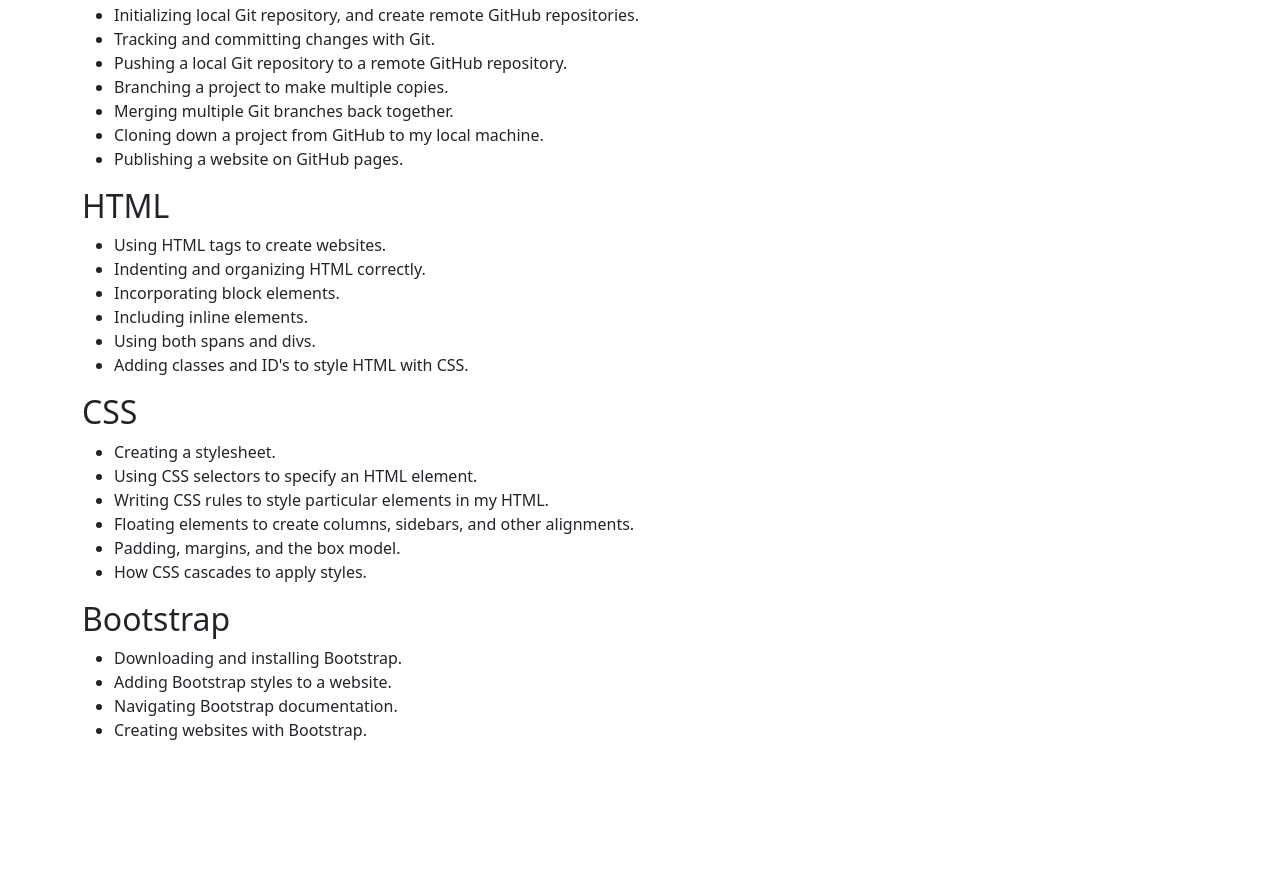
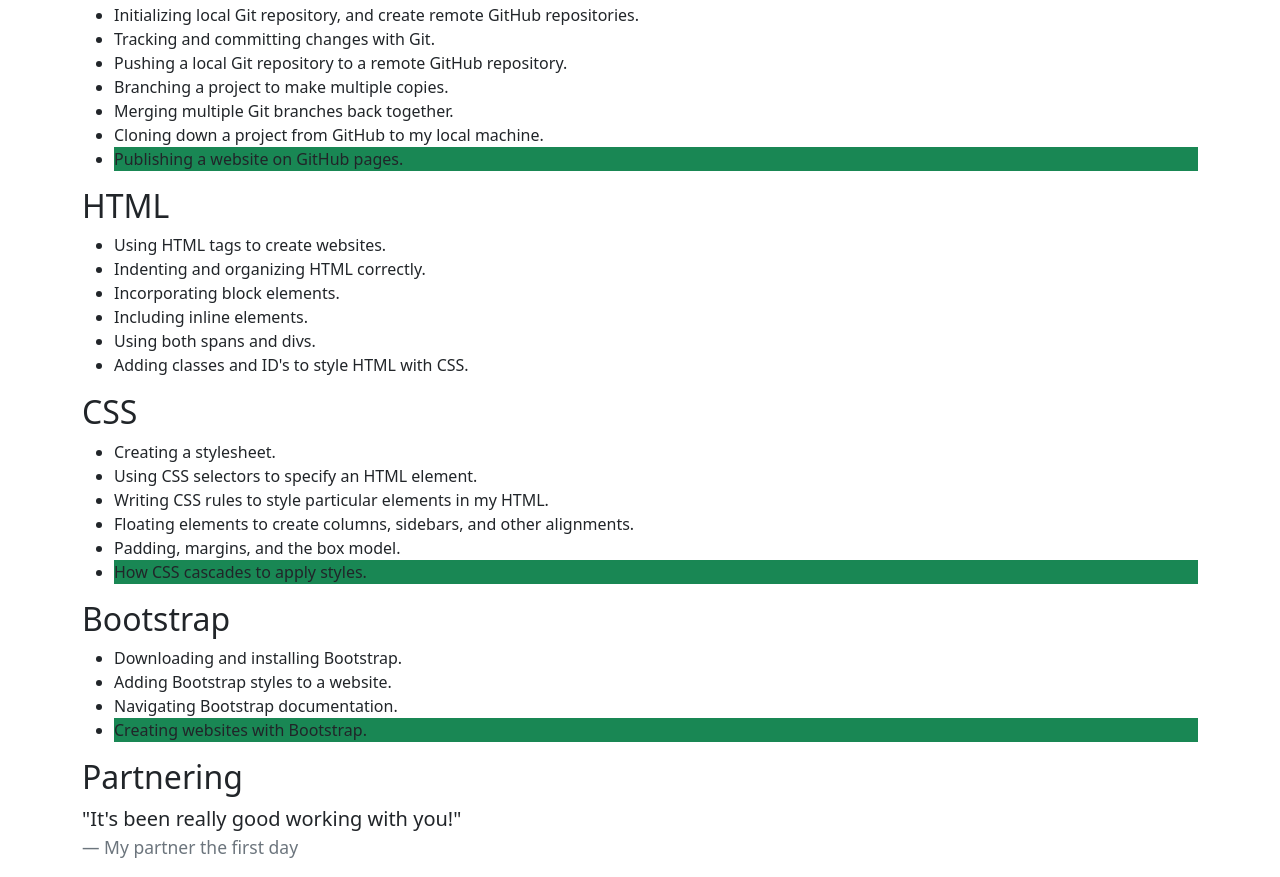
Before and after one commit to n-tse/Bootstrap_Practice, a plain HTML site: page index.html in a window 1280 px wide. Shown: the part 298-1175 px from the top of the page. Before the commit the page ends 1056 px from the top, so only its background shows below. Drawn offline with Linux system fonts and the light colour scheme.

Commit message:
Add jumbotron, blockquote, and bg-success classes

```diff
--- a/index.html
+++ b/index.html
@@ -6,10 +6,12 @@
 </head>
 <body>
   <div class="container">
-    <h1>My First Section at Epicodus</h1>
-    <p>
-      I've almost finished my first course section at Epicodus. Here are some of the things I've learned so far:
-    </p>
+    <div class="jumbotron">
+      <h1>My First Section at Epicodus</h1>
+      <p>
+        I've almost finished my first course section at Epicodus. Here are some of the things I've learned so far:
+      </p>
+    </div>
     <h2>Command Line</h2>
     <ul>
       <li>Navigating my documents through the command line.</li>
@@ -25,7 +27,7 @@
       <li>Branching a project to make multiple copies.</li>
       <li>Merging multiple Git branches back together.</li>
       <li>Cloning down a project from GitHub to my local machine.</li>
-      <li>Publishing a website on GitHub pages.</li>
+      <li class="bg-success">Publishing a website on GitHub pages.</li>
     </ul>
     <h2>HTML</h2>
     <ul>
@@ -43,15 +45,20 @@
       <li>Writing CSS rules to style particular elements in my HTML.</li>
       <li>Floating elements to create columns, sidebars, and other alignments.</li>
       <li>Padding, margins, and the box model.</li>
-      <li>How CSS cascades to apply styles.</li>
+      <li class="bg-success">How CSS cascades to apply styles.</li>
     </ul>
     <h2>Bootstrap</h2>
     <ul>
       <li>Downloading and installing Bootstrap.</li>
       <li>Adding Bootstrap styles to a website.</li>
       <li>Navigating Bootstrap documentation.</li>
-      <li>Creating websites with Bootstrap.</li>
+      <li class="bg-success">Creating websites with Bootstrap.</li>
     </ul>
+    <h2>Partnering</h2>
+    <blockquote class="blockquote">
+      <p>"It's been really good working with you!"</p>
+      <footer class="blockquote-footer">My partner the first day</footer>
+    </blockquote>
   </div>
 </body>
 </html>
```
